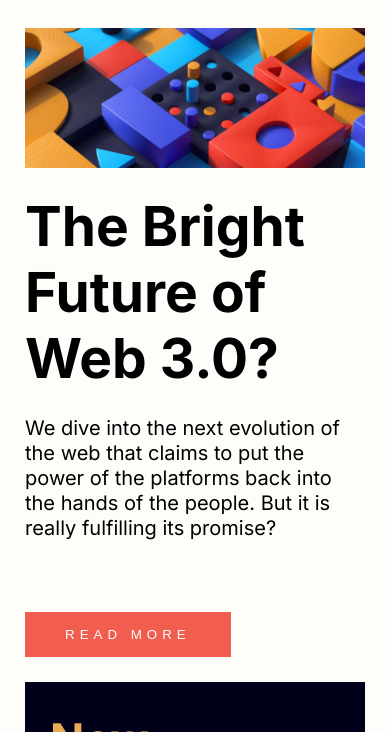
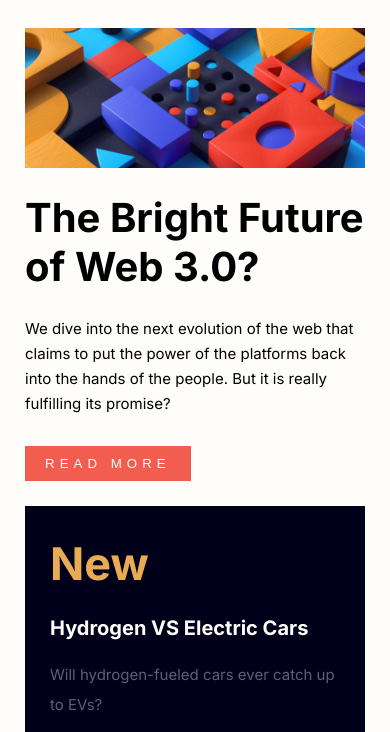
Before and after one commit to oliverpa-dev/News-Home-Page, a website: page index.html in a window 390 px wide. Shown: the part 112-844 px from the top of the page. Drawn offline with Linux system fonts and the light colour scheme.

Commit message:
Add: Responsive layout for 680px

```diff
--- a/styles.scss
+++ b/styles.scss
@@ -226,8 +226,6 @@ body {
         flex-wrap: wrap;
 
         &--left {
-          // width: 100%;
-
           img {
             width: 100%;
           }
@@ -289,4 +287,28 @@ body {
     }
   }
 }
-// 600px - one
+
+@media screen and (max-width: 680px) {
+  .container {
+    &__wrapper {
+      &__top-content {
+        &--left {
+          &_copy {
+            &-headline {
+              font-size: 4rem;
+            }
+            &-cta {
+              p {
+                font-size: 1.5rem;
+                margin-bottom: 30px;
+              }
+              button {
+                padding: 1rem 2rem;
+              }
+            }
+          }
+        }
+      }
+    }
+  }
+} // 600px - one
```
Also changed, not shown: styles.css, 1 other file.
